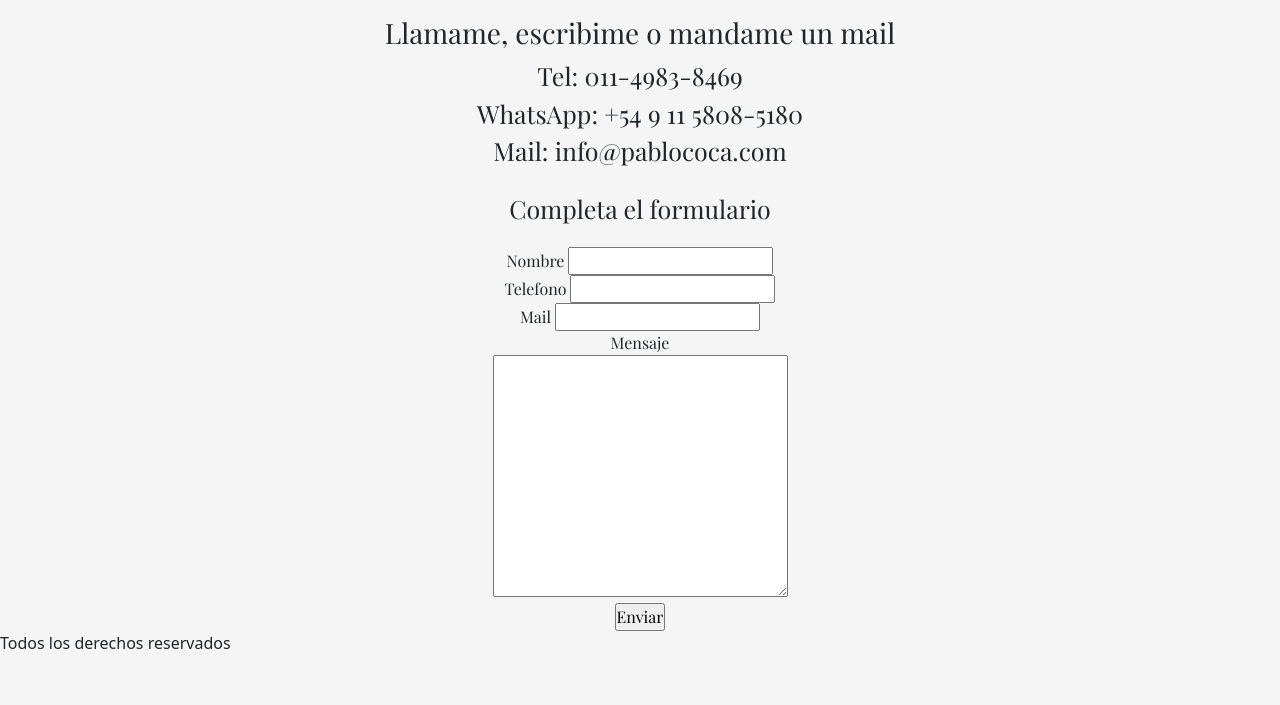
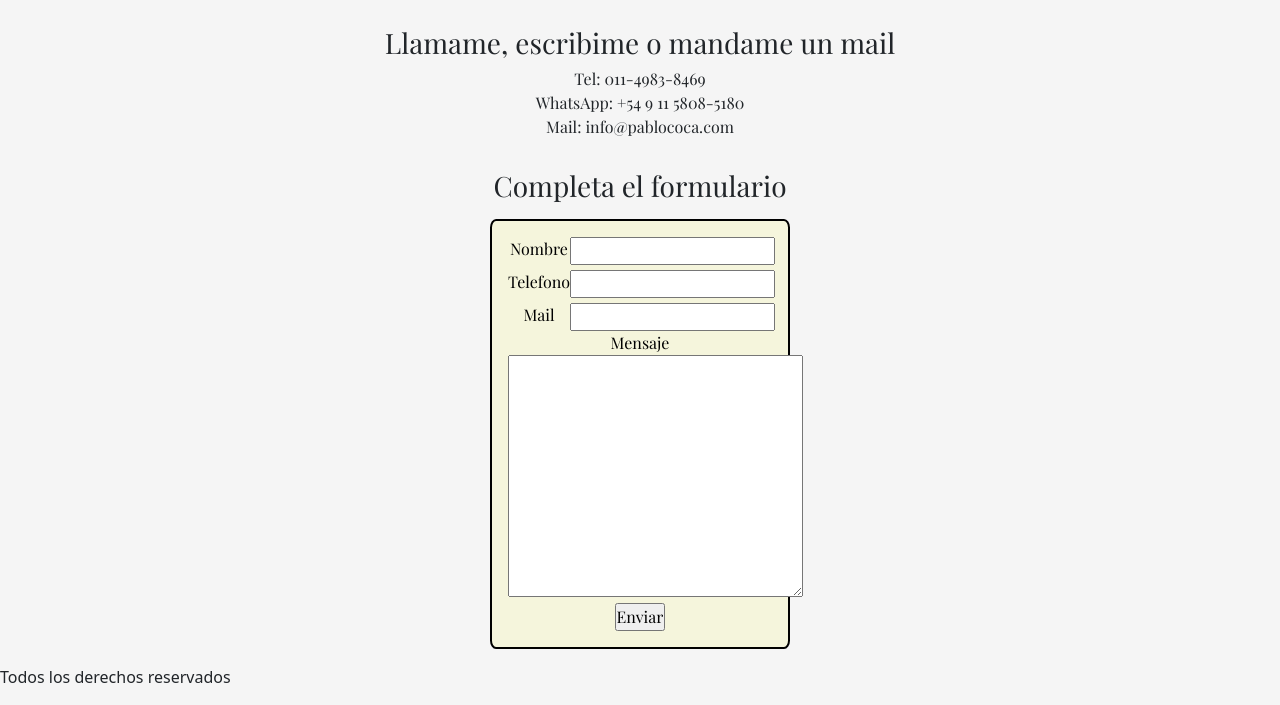
Before and after one commit to cocapablo/web-pablococa, a website: page pages/contacto.html in a window 1280 px wide. Shown: the part 189-894 px from the top of the page. Before the commit the page ends 860 px from the top, so only its background shows below. Drawn offline with nearby package versions, Linux system fonts and the light colour scheme.

Commit message:
formulario bello

```diff
--- a/pages/contacto.html
+++ b/pages/contacto.html
@@ -55,36 +55,54 @@
         <h1>
             Comunicate conmigo
         </h1>
+        <div class="comunicate-pablo">
             <h3>
                 Llamame, escribime o mandame un mail
             </h3>
             <div>
-            <p>Tel: 011-4983-8469<br>
-            WhatsApp: +54 9 11 5808-5180<br>
-            Mail: info@pablococa.com</p>
+                Tel: 011-4983-8469
+            </div>
+            <div>
+                WhatsApp: +54 9 11 5808-5180
+            </div>
+            <div>
+                Mail: info@pablococa.com
+            </div>
         </div>
 
-        <p>Completa el formulario</p>
+        <div>
+        <h3>Completa el formulario</h3>
 
             <!-- Formulario -->
-        <form action="">
+            <form class="form-pablo" action="">
                 <fieldset>
+                    <div class="form-label-input-panel-pablo">
+
                             <label for="nombre">Nombre</label>
                             <input type="text" name="nombre" id="nombre">
-                <br>
+
+
                             <label for="telefono">Telefono</label>
                             <input type="tel" name="telefono" id="telefono">
-                <br>
+
+
                             <label for="mail">Mail</label>
-                <input type="text" name="mail" id="mail">
-                <br>
+                            <input type="email" name="mail" id="mail">
+
+                    </div>
+                    <div>
                         <label for="mensaje">Mensaje</label>
-                <br>
+                    </div>
+                    <div>
                         <textarea name="mensaje" id="mensaje" cols="30" rows="10"></textarea>
-                <br>
+                    </div>
+                    <div>
                         <input type="submit" value="Enviar">
+                    </div>
+
                 </fieldset>
             </form>
+        </div>
 
 
     </main>
--- /dev/null
+++ b/scss/extras/_formulario.scss
@@ -0,0 +1,27 @@
+/* estilos del formulario */
+
+.comunicate-pablo {
+    margin: 30px;
+}
+
+.form-pablo {
+    background-color: $color-fondo-tarjeta;
+    margin: 1rem auto;
+    padding: 1rem;
+    border-radius: 2%;
+    color: $color-texto-tarjeta;
+    border: 2px solid $color-texto-tarjeta;
+    display: flex;
+    flex-direction: column;
+    width: 300px;
+    justify-content: center;
+
+
+
+    .form-label-input-panel-pablo {
+        display: grid;
+        grid-template-columns: 1fr 2fr;
+        row-gap: 5px;
+    }
+
+}
--- a/scss/styles.scss
+++ b/scss/styles.scss
@@ -114,6 +114,6 @@ Se utilizan en varios html
 
 }
 
-
+@import "extras/formulario";
 @import "extras/tablet";
 @import "extras/desktop";
```
Also changed, not shown: css/estilos.css. Lines whose indentation alone changed are shown as unchanged.
